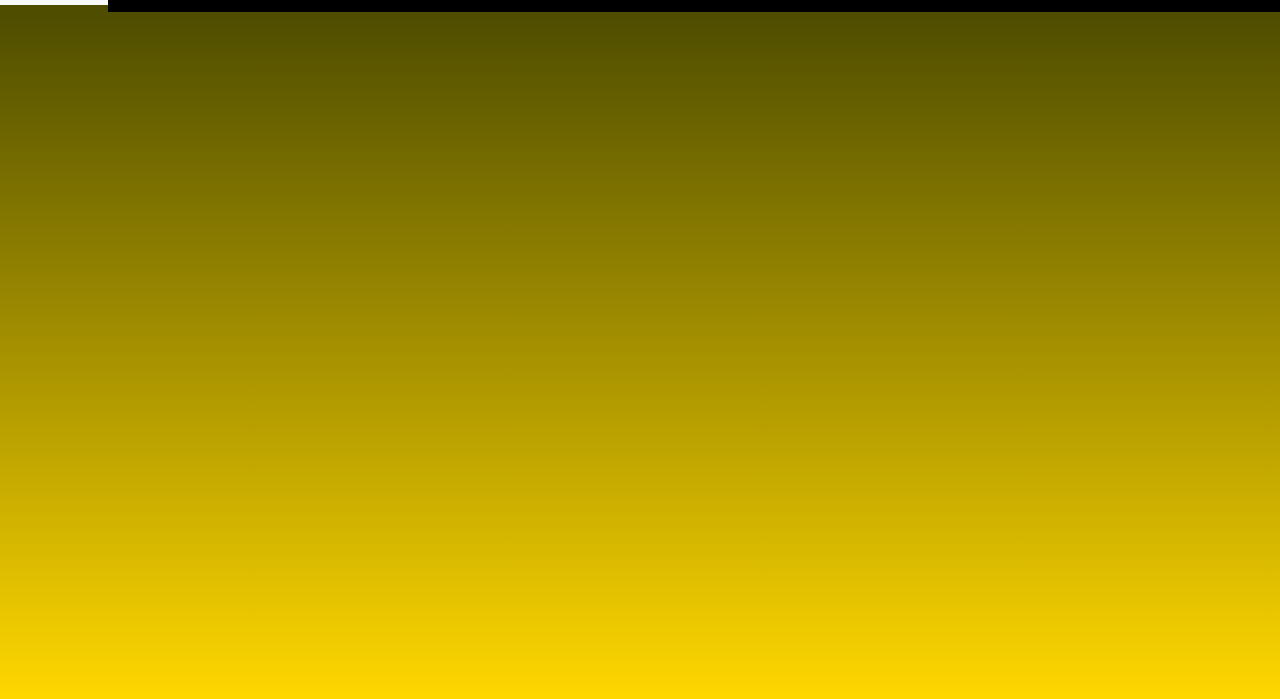
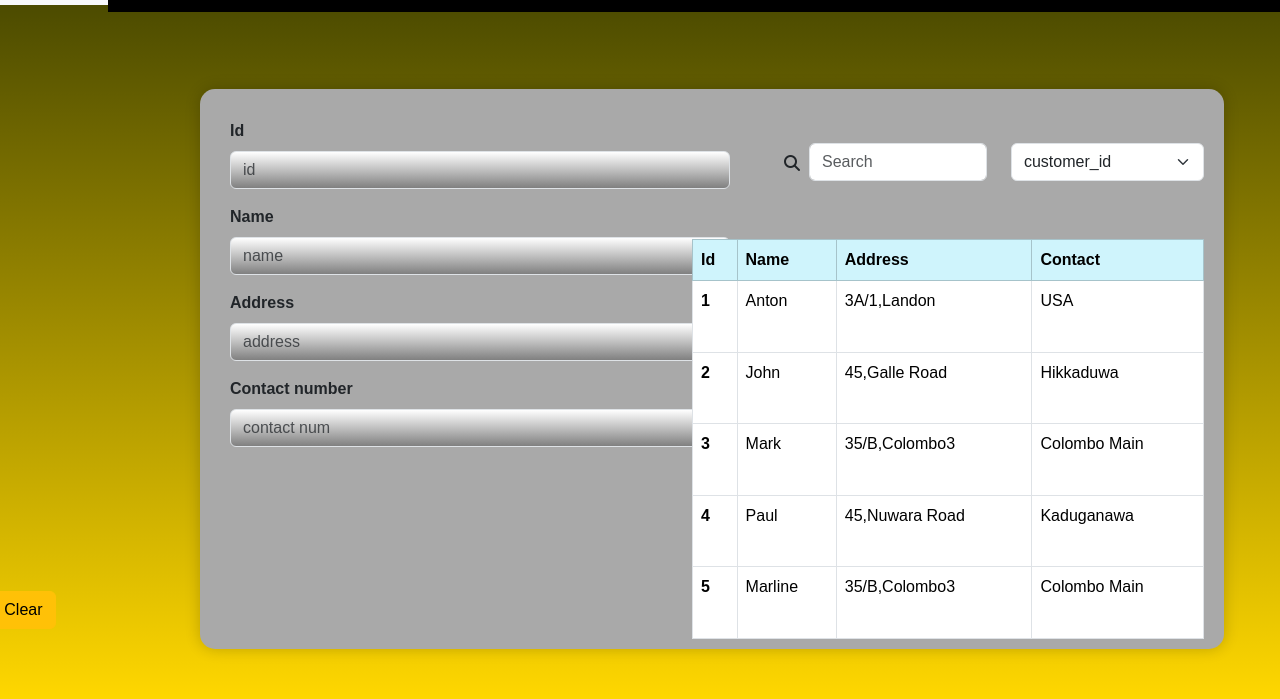
Before and after one commit to ayeshaushani/POS_System, a plain HTML site: page manageCustomers/customer.html in a window 1280 px wide. Shown: the part 101-800 px from the top of the page. Drawn offline with nearby package versions, Linux system fonts and the light colour scheme.

Commit message:
customer done

```diff
--- a/manageCustomers/customer.html
+++ b/manageCustomers/customer.html
@@ -50,6 +50,67 @@
     .navbar-toggler-icon {
         color: white;
     }
+    .main>.grid>.mb-3>input {
+        width: 500px;
+        background: linear-gradient(white,gray);
+
+
+    }
+    .main>.grid>.mb-3>label {
+        font-weight: bold;
+
+    }
+
+    .grid{
+        background: darkgrey; /* Black background with 70% transparency */
+        border-radius: 15px;
+        padding: 30px;
+        box-shadow: 0 0 15px rgba(0, 0, 0, 0.2);
+        display: block;
+        justify-content: center;
+        grid-template-columns: repeat(auto-fit, minmax(400px, 1fr));
+        gap: 10px;
+        width: 80%;
+        height: 70vh;
+        margin: auto;
+        position: absolute;
+        top: 150px;
+        bottom: 10px;
+        left: 200px;
+
+    }
+    .table {
+        position: absolute;
+        right: 20px;
+        top: 150px;
+        width: 50%;
+        height: 400px;
+
+    }
+    #customer_search{
+        position: absolute;
+        right: 20px;
+        top: 30px;
+        display: inline-block;
+    }
+    #customer_search>i{
+        position: relative;
+        right: -15px;
+        bottom: 10px;
+    }
+    .form-select , #customer_search{
+        gap: 1.5rem;
+
+    }
+   #customer_btn {
+        position: absolute;
+        top: 400px; /* Adjust as needed */
+        left: -1020px; /* Adjust as needed */
+        display: flex;
+        gap: 10px;
+
+    }
+
 </style>
 <body>
 <nav class="navbar navbar-expand-lg bg-body-tertiary">
@@ -78,7 +139,86 @@
     </div>
 </nav>
 <section class="main">
+<div class="grid">
+    <div class="mb-3">
+        <label for="exampleFormControlInput1" class="form-label">Id</label>
+        <input type="email" class="form-control" id="exampleFormControlInput1" placeholder="id">
+    </div>
+    <div class="mb-3">
+        <label for="exampleFormControlInput1" class="form-label">Name</label>
+        <label for="exampleFormControlInput2"></label>
+        <input type="email" class="form-control" id="exampleFormControlInput2" placeholder="name">
+    </div>
+    <div class="mb-3">
+        <label for="exampleFormControlInput1" class="form-label">Address</label>
+        <input type="email" class="form-control" id="exampleFormControlInput3" placeholder="address">
+    </div>
+    <div class="mb-3">
+        <label for="exampleFormControlInput1" class="form-label">Contact number</label>
+        <input type="email" class="form-control" id="exampleFormControlInput4" placeholder="contact num">
+    </div>
+    <div class="col col-lg-6 col-md-12 col-sm-12 col-12">
+        <div id="customer_search" class="search mb-4 mt-4 d-flex flex-row align-items-end">
+            <i class="fa-solid fa-magnifying-glass"></i>
+            <input type="search" class="form-control" placeholder="Search">
+            <select class="form-select" aria-label="Default select example">
+                <option selected>customer_id</option>
+                <option>name</option>
+                <option>address</option>
+                <option>salary</option>
+            </select>
+            <div id="customer_btn" class="mt-5">
+                <button type="button" class="btn btn-success">Save</button>
+                <button type="button" class="btn btn-primary">Update</button>
+                <button type="button" class="btn btn-danger">Delete</button>
+                <button type="reset" class="btn btn-warning">Clear</button>
+            </div>
+        </div>
+        <table class="table table-bordered table-hover">
+            <thead>
+            <tr class="table-info">
+                <th scope="col">Id</th>
+                <th scope="col">Name</th>
+                <th scope="col">Address</th>
+                <th scope="col">Contact</th>
+            </tr>
+            </thead>
+            <tbody>
+            <tr>
+                <th scope="row">1</th>
+                <td>Anton</td>
+                <td>3A/1,Landon</td>
+                <td>USA</td>
+            </tr>
+            <tr>
+                <th scope="row">2</th>
+                <td>John</td>
+                <td>45,Galle Road</td>
+                <td> Hikkaduwa</td>
+            </tr>
+            <tr>
+                <th scope="row">3</th>
+                <td> Mark</td>
+                <td>35/B,Colombo3</td>
+                <td>Colombo Main</td>
+            </tr>
+            <tr>
+                <th scope="row">4</th>
+                <td>Paul</td>
+                <td>45,Nuwara Road</td>
+                <td> Kaduganawa</td>
+            </tr>
+            <tr>
+                <th scope="row">5</th>
+                <td>Marline</td>
+                <td>35/B,Colombo3</td>
+                <td>Colombo Main</td>
+            </tr>
+            </tbody>
+        </table>
+    </div>
 
+</div>
 
 </section>
 
```
Also changed, not shown: index.html (+4 -4 lines), 1 other file.
